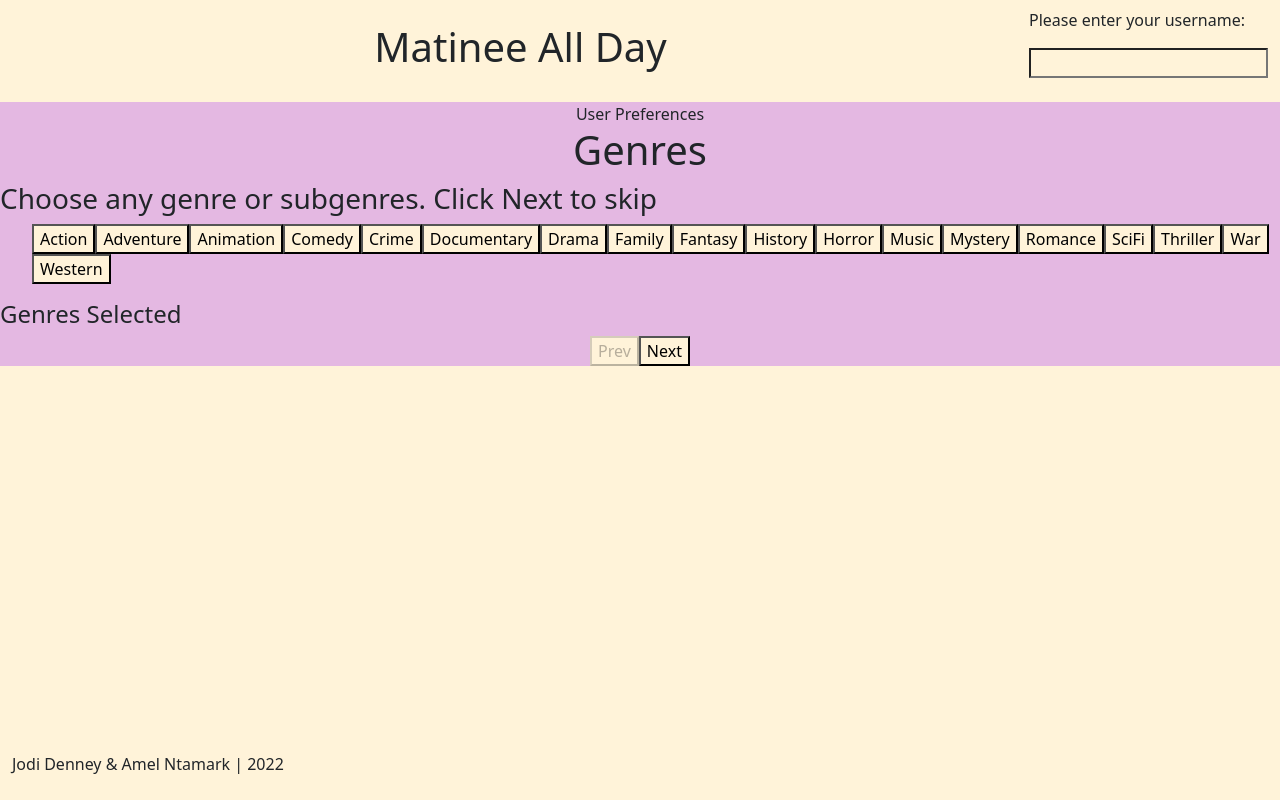
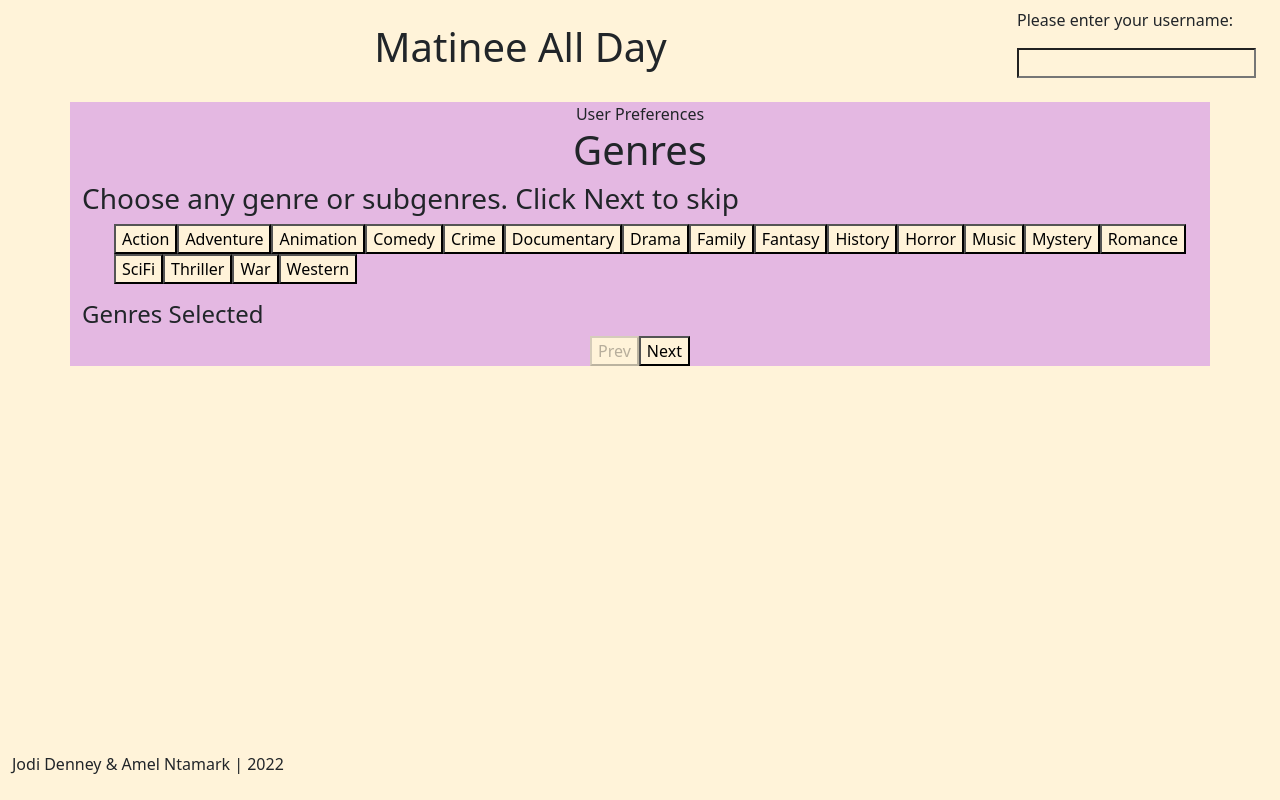
Before and after one commit to J-J-D/Capstone, a React (Create React App) app: page / in a window 1280 px wide. Built offline with nearby package versions, Linux system fonts and the light colour scheme.

Commit message:
minor layout changes

```diff
--- a/src/App.tsx
+++ b/src/App.tsx
@@ -49,7 +49,7 @@ const [sessionId, setSessionId] = useState(0)
 
 
     return (
-      <div className="App">
+      <div className="App container-fluid">
         <nav className="navbar">
           <div className="container-fluid">
             <div className="spacer">
@@ -63,7 +63,7 @@ const [sessionId, setSessionId] = useState(0)
             </div>
           </div>
         </nav>
-        <section className ="Body d-flex justify-content-center">
+        <section className="h80">
           {displayToggle()}
         </section>
         <nav className="footer navbar fixed-bottom">
--- a/src/components/InputForm.tsx
+++ b/src/components/InputForm.tsx
@@ -76,7 +76,7 @@ const InputForm = (props: InputFormProps) => {
 };
 
     return (
-        <div className="InputForm align-items-center">
+        <div className="InputForm align-items-center container">
             User Preferences
             <div className="InputTitle InputForm">
                 <h1 className="InputTitle InputForm">{InputTitles[page]}</h1>
--- a/src/components/MovieDisplay.tsx
+++ b/src/components/MovieDisplay.tsx
@@ -38,15 +38,15 @@ const MovieDisplay = (props: MovieDisplayProps) => {
     if (movieDetails.id !== undefined && overviewVisibility === false) {
         // Movie rec has been received and the plot description is hidden
         return (
-            <div className="movie-display">
-                <h1 className="movie-title">
+            <div className="movie-display align-items-center container">
+                <h1 className="movie-title movie-display">
                     {movieDetails?.title}
                 </h1>
                 <img
                 src={`https://image.tmdb.org/t/p/w185${movieDetails.poster}`}
                 alt={`Movie poster for ${movieDetails.title} retrieved from The Movie Database`}
                 ></img>
-                <p>
+                <p className="movie-display">
                     {movieDetails?.release_date.slice(0, 4)}
                 </p>
                 <button
@@ -65,18 +65,18 @@ const MovieDisplay = (props: MovieDisplayProps) => {
     } else if (movieDetails !== undefined && overviewVisibility === true) {
         // Movie rec has been received and the plot description is visible
         return (
-            <div className="movie-display">
-                <h1 className="movie-title">
+            <div className="movie-display align-items-center container">
+                <h1 className="movie-title movie-display">
                     {movieDetails?.title}
                 </h1>
-                <p>
+                <p className="movie-display">
                     {movieDetails?.release_date.slice(0, 4)}
                 </p>
                 <img
                 src={`https://image.tmdb.org/t/p/w185${movieDetails.poster}`}
                 alt={`Movie poster for ${movieDetails.title} retrieved from The Movie Database`}
                 ></img>
-                <p>
+                <p className="movie-display">
                     {movieDetails.overview}
                 </p>
                 <button
--- a/src/styles.sass
+++ b/src/styles.sass
@@ -17,3 +17,8 @@ $matinee-cream: #fff3d9
 
 .runtime-container
     background-color: $matinee-pink
+
+.movie-display
+    background-color: $matinee-pink
+    display: flex
+    flex-direction: column
```
